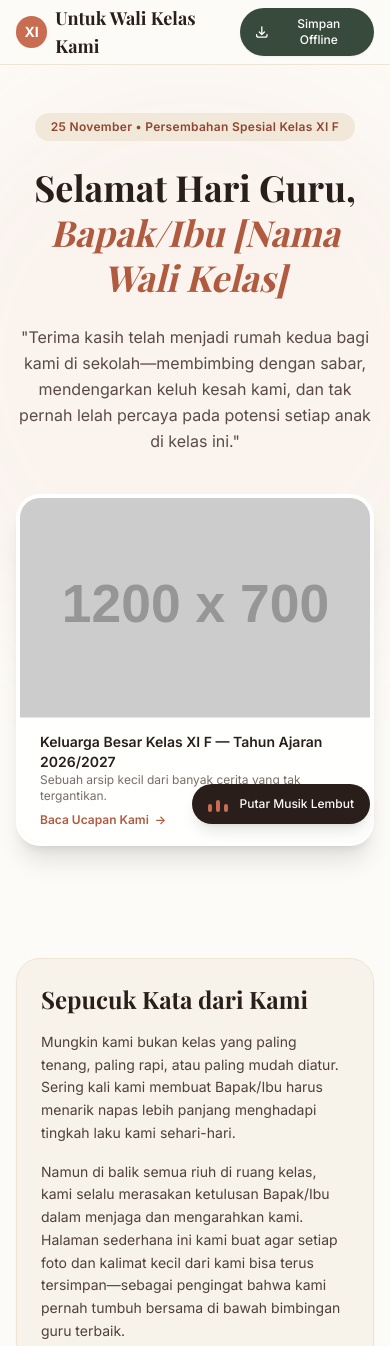
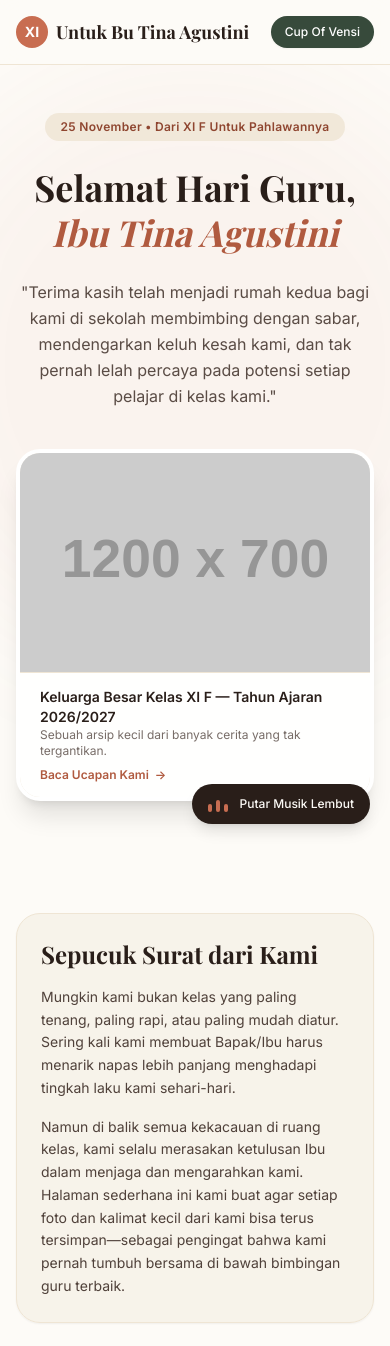
Before and after one commit to alfaa855/alfaa855.github.io, a plain HTML site: page index.html in a window 390 px wide. Shown: the top 1346 px of the page. Drawn offline with nearby package versions, Linux system fonts and the light colour scheme; placeholder pictures from the web are drawn by us; a web font is replaced by a local one.

Commit message:
Update class references and text in index.html

```diff
--- a/index.html
+++ b/index.html
@@ -78,21 +78,22 @@
         <div class="max-w-6xl mx-auto px-4 sm:px-6 h-16 flex items-center justify-between">
             <a href="#" class="font-serif font-bold text-lg sm:text-xl text-espresso-900 flex items-center gap-2">
                 <span class="w-8 h-8 rounded-full bg-terracotta-500 text-white flex items-center justify-center text-sm font-sans">XI</span>
-                <span>Untuk Wali Kelas Kami</span>
+                <span>Untuk Bu Tina Agustini</span>
             </a>
 
             <nav class="hidden md:flex items-center gap-6 text-sm font-medium text-espresso-800">
                 <a href="#sambutan" class="hover:text-terracotta-600 transition">Surat Singkat</a>
                 <a href="#galeri" class="hover:text-terracotta-600 transition">Galeri Momen</a>
-                <a href="#ucapan" class="hover:text-terracotta-600 transition">Kata Mereka</a>
+                <a href="#ucapan" class="hover:text-terracotta-600 transition">Surat dari Kami</a>
             </nav>
 
-            <!-- Tombol Panduan Simpan Kenang-Kenangan -->
-            <button onclick="openSaveModal()" class="inline-flex items-center gap-2 px-3.5 py-2 rounded-full bg-sage-800 hover:bg-sage-600 text-white text-xs sm:text-sm font-medium transition shadow-sm cursor-pointer">
-                <svg class="w-4 h-4" fill="none" stroke="currentColor" viewBox="0 0 24 24">
+            <!-- Tombol Panduan Simpan Kenang-Kenangan onclick="openSaveModal()"<svg class="w-4 h-4" fill="none" stroke="currentColor" viewBox="0 0 24 24"></svg>-->
+            <button  class="inline-flex items-center gap-2 px-3.5 py-2 rounded-full bg-sage-800 hover:bg-sage-600 text-white text-xs sm:text-sm font-medium transition shadow-sm cursor-pointer">
+
                     <path stroke-linecap="round" stroke-linejoin="round" stroke-width="2" d="M4 16v1a3 3 0 003 3h10a3 3 0 003-3v-1m-4-4l-4 4m0 0l-4-4m4 4V4"/>
-                </svg>
-                <span>Simpan Offline</span>
+
+                <span>Cup Of Vensi</span>
+                </div>
             </button>
         </div>
     </header>
@@ -104,16 +105,16 @@
 
         <div class="max-w-4xl mx-auto text-center">
             <div class="inline-flex items-center gap-2 px-4 py-1.5 rounded-full bg-cream-200/80 text-terracotta-700 text-xs sm:text-sm font-semibold tracking-wide mb-6">
-                <span>25 November • Persembahan Spesial Kelas XI F</span>
+                <span>25 November • Dari XI F Untuk Pahlawannya</span>
             </div>
 
             <h1 class="font-serif text-4xl sm:text-5xl md:text-6xl font-bold text-espresso-900 leading-tight mb-6">
                 Selamat Hari Guru, <br>
-                <span class="text-terracotta-600 italic">Bapak/Ibu [Nama Wali Kelas]</span>
+                <span class="text-terracotta-600 italic">Ibu Tina Agustini</span>
             </h1>
 
             <p class="text-base sm:text-lg md:text-xl text-espresso-800/85 max-w-2xl mx-auto leading-relaxed mb-10">
-                "Terima kasih telah menjadi rumah kedua bagi kami di sekolah—membimbing dengan sabar, mendengarkan keluh kesah kami, dan tak pernah lelah percaya pada potensi setiap anak di kelas ini."
+                "Terima kasih telah menjadi rumah kedua bagi kami di sekolah membimbing dengan sabar, mendengarkan keluh kesah kami, dan tak pernah lelah percaya pada potensi setiap pelajar di kelas kami."
             </p>
 
             <!-- Foto Utama Wali Kelas Bersama Kelas -->
@@ -121,7 +122,7 @@
                 <!-- Ganti 'src' di bawah ini dengan relative path foto utama kelasmu nanti, misal: assets/foto-utama.jpg -->
                 <img
                     id="hero-photo-img"
-                    src="https://placehold.co/1200x700/EFE5D4/3D2E27?text=Foto+Utama+Kelas+XI+F+%26+Wali+Kelas"
+                    src="aset_foto/foto kelas XIF SMANSASI.jpeg"
                     onerror="this.src='https://placehold.co/1200x700/EFE5D4/3D2E27?text=Foto+Kelas+Kita'"
                     alt="Foto Kebersamaan Kelas XI F dan Wali Kelas"
                     class="w-full h-auto object-cover aspect-[16/10] group-hover:scale-[1.01] transition duration-500"
@@ -133,7 +134,7 @@
                     </div>
                     <a href="#ucapan" class="inline-flex items-center gap-1.5 text-xs font-semibold text-terracotta-600 hover:text-terracotta-700">
                         <span>Baca Ucapan Kami</span>
-                        <span>&rarr;</span>
+                        <span>→</span>
                     </a>
                 </div>
             </div>
@@ -143,13 +144,13 @@
     <!-- Surat Pembuka Singkat -->
     <section id="sambutan" class="py-12 px-4 sm:px-6">
         <div class="max-w-3xl mx-auto bg-cream-100/80 border border-cream-200 rounded-3xl p-6 sm:p-10 shadow-sm">
-            <h2 class="font-serif text-2xl sm:text-3xl font-bold text-espresso-900 mb-4">Sepucuk Kata dari Kami</h2>
+            <h2 class="font-serif text-2xl sm:text-3xl font-bold text-espresso-900 mb-4">Sepucuk Surat dari Kami</h2>
             <div class="space-y-4 text-sm sm:text-base text-espresso-800/90 leading-relaxed">
                 <p>
                     Mungkin kami bukan kelas yang paling tenang, paling rapi, atau paling mudah diatur. Sering kali kami membuat Bapak/Ibu harus menarik napas lebih panjang menghadapi tingkah laku kami sehari-hari.
                 </p>
                 <p>
-                    Namun di balik semua riuh di ruang kelas, kami selalu merasakan ketulusan Bapak/Ibu dalam menjaga dan mengarahkan kami. Halaman sederhana ini kami buat agar setiap foto dan kalimat kecil dari kami bisa terus tersimpan—sebagai pengingat bahwa kami pernah tumbuh bersama di bawah bimbingan guru terbaik.
+                    Namun di balik semua kekacauan di ruang kelas, kami selalu merasakan ketulusan Ibu dalam menjaga dan mengarahkan kami. Halaman sederhana ini kami buat agar setiap foto dan kalimat kecil dari kami bisa terus tersimpan—sebagai pengingat bahwa kami pernah tumbuh bersama di bawah bimbingan guru terbaik.
                 </p>
             </div>
         </div>
@@ -188,9 +189,9 @@
     <section id="ucapan" class="py-14 sm:py-20 px-4 sm:px-6 bg-cream-100/60 border-t border-cream-200">
         <div class="max-w-6xl mx-auto">
             <div class="text-center max-w-2xl mx-auto mb-10">
-                <h2 class="font-serif text-3xl sm:text-4xl font-bold text-espresso-900 mb-3">Pesan & Kesan dari Kami</h2>
+                <h2 class="font-serif text-3xl sm:text-4xl font-bold text-espresso-900 mb-3">Surat dari Kami</h2>
                 <p class="text-sm sm:text-base text-espresso-800/80">
-                    Setiap nama punya cerita dan doa tersendiri untuk Bapak/Ibu. Klik salah satu kartu untuk membaca pesan lengkapnya.
+                    Setiap nama punya cerita dan doa tersendiri untuk Ibu.
                 </p>
             </div>
 
@@ -461,7 +462,7 @@
                         </div>
                         <div class="mt-3 pt-3 border-t border-cream-100 text-xs font-semibold text-terracotta-600 flex items-center justify-between">
                             <span>Lihat foto penuh</span>
-                            <span>&nearr;</span>
+                            <span>↗</span>
                         </div>
                     </div>
                 `;
@@ -533,7 +534,7 @@
                     </div>
                     <div class="mt-4 pt-3 border-t border-cream-100 flex items-center justify-between text-xs font-semibold text-terracotta-600">
                         <span>Baca selengkapnya</span>
-                        <span>&rarr;</span>
+                        <span>→</span>
                     </div>
                 `;
                 messagesGrid.appendChild(card);
```
